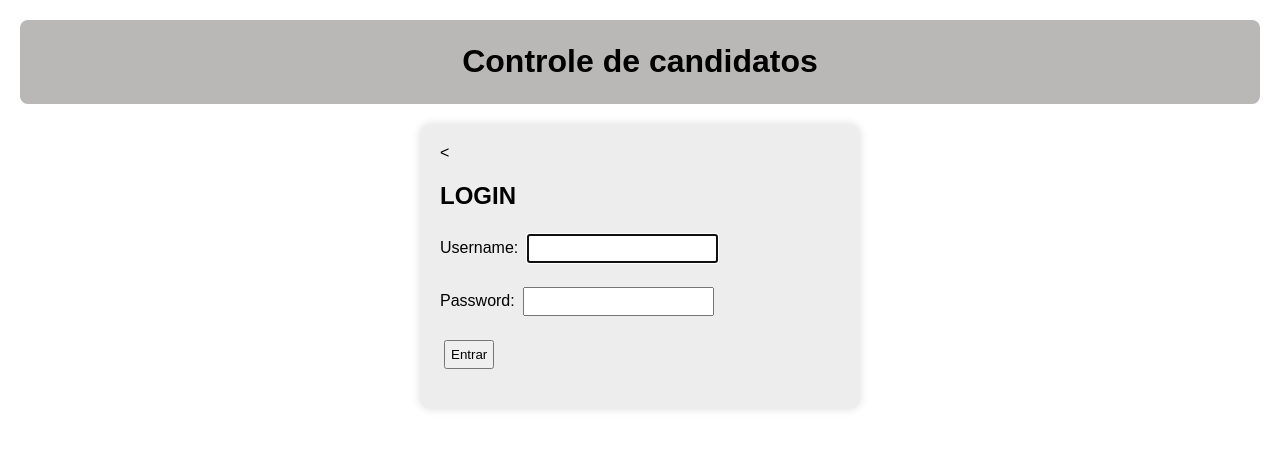
After one commit to ferreirascdb/selecao_candidatos, a Django app: page /login/ in a window 1280 px wide. The commit adds this page. Shown: the top 449 px of the page. Run offline with Django 5.2, Linux system fonts and the light colour scheme.

Commit message:
tela de login criada

```diff
--- a/project/candidatos/static/css/estilo.css
+++ b/project/candidatos/static/css/estilo.css
@@ -40,3 +40,13 @@ input, select, button, textarea {
     padding: 5px;
     margin: 4px;
 }
+.login-container{
+
+    max-width: 400px;
+    margin: 20px auto;
+    padding: 20px;
+    background: var(--color4);
+    border-radius: 10px;
+    box-shadow: 0 0 10px #00000022;
+    font-family: Arial, sans-serif;
+}
--- /dev/null
+++ b/project/candidatos/templates/candidatos/login.html
@@ -0,0 +1,14 @@
+{% extends "candidatos/base.html"%}
+
+{% block content %}
+<div class = "login-container">
+    <
+    <h2>LOGIN</h2>
+
+    <form method="POST" >
+        {% csrf_token %}
+        {{form.as_p}}
+        <button type="submit">Entrar</button>
+    </form>
+</div>
+{% endblock %}
--- a/project/candidatos/urls.py
+++ b/project/candidatos/urls.py
@@ -1,9 +1,12 @@
 from django.urls import path
 from . import views
+from django.contrib.auth import views as auth_views
 
 urlpatterns = [
+
     path('', views.index, name='index'),
     path('novo/', views.novo_candidato,name='novo_candidato'),
     path('editar/<int:pk>', views.editar_candidado, name='editar_candidato'),
     path('delete/<int:id>', views.deletar_candidatos, name='deletar_candidato'),
+
 ]
--- a/project/candidatos/views.py
+++ b/project/candidatos/views.py
@@ -1,10 +1,10 @@
 from django.shortcuts import redirect, render, get_object_or_404
-
+from django.contrib.auth.decorators import login_required
 from candidatos.models import Candidato
 from candidatos.forms import CandidatoForm
 
 
-
+@login_required
 def index(request):
     loja = request.GET.get('loja')
     busca = request.GET.get('busca')
--- a/project/project/urls.py
+++ b/project/project/urls.py
@@ -1,8 +1,13 @@
 
 from django.contrib import admin
 from django.urls import path, include
+from django.contrib.auth import views as auth_views
+from candidatos import views as candidatos_views
+
 
 urlpatterns = [
     path('admin/', admin.site.urls),
-    path('', include('candidatos.urls'))
+    path('', include('candidatos.urls')),
+    path('login/', auth_views.LoginView.as_view(template_name='candidatos/login.html'), name='login')
+
 ]
```
Also changed, not shown: project/project/settings.py (+0 -11 lines).
